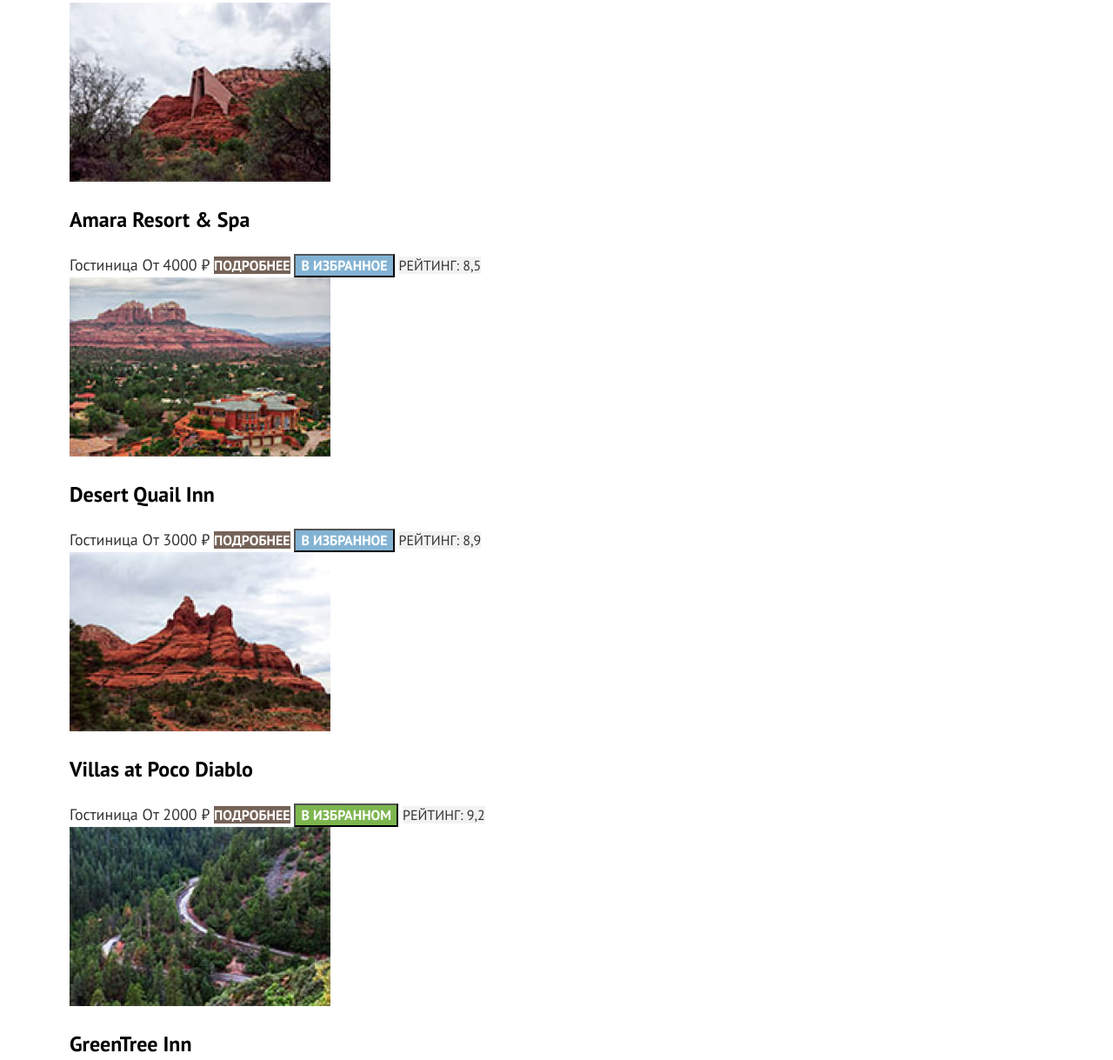
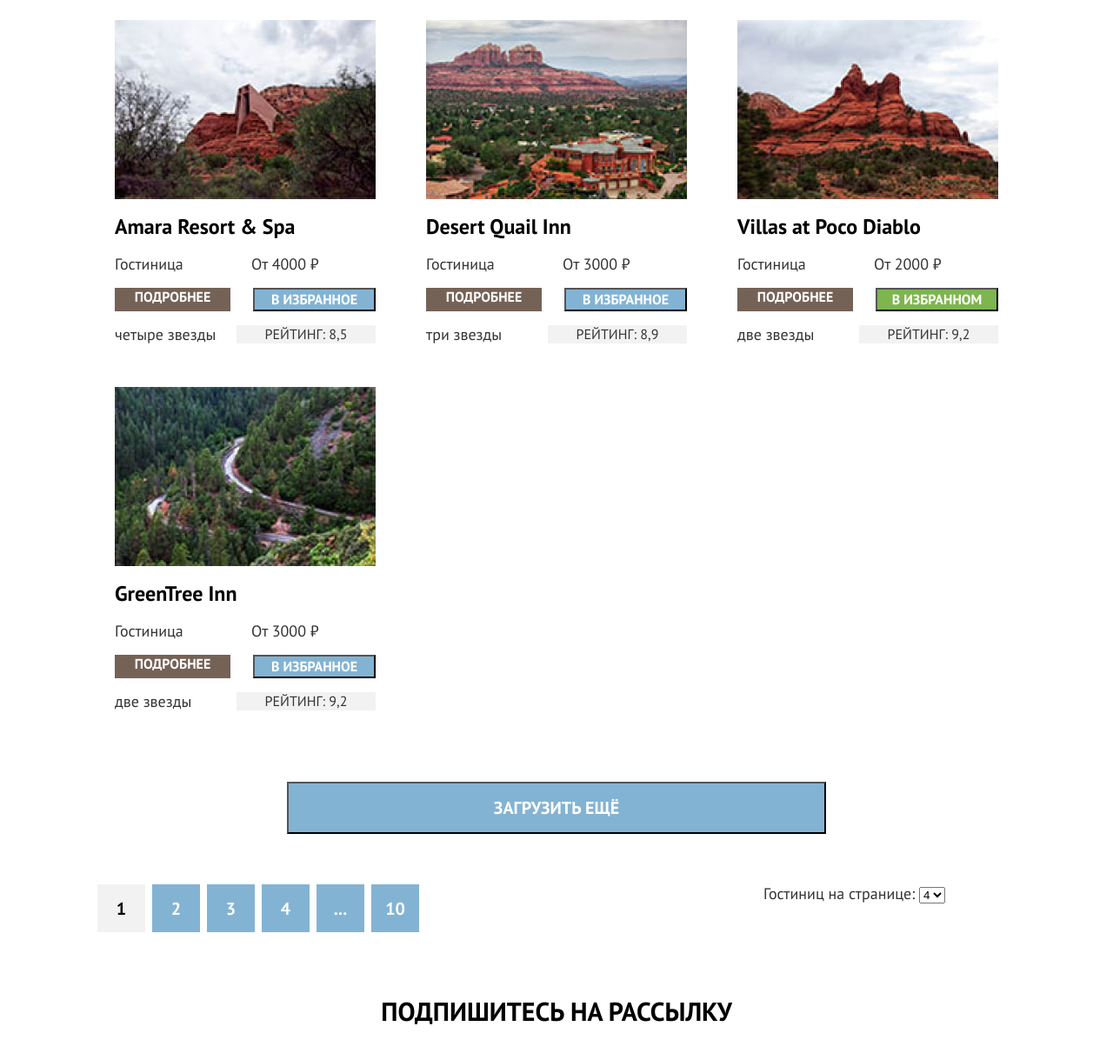
Before and after one commit to htmlacademy-htmlcss/2026737-sedona-33, a plain HTML site: page catalog.html in a window 1280 px wide. Shown: the part 531-1750 px from the top of the page at 87% size. Drawn offline with Linux system fonts and the light colour scheme.

Commit message:
Добавляет мелкие сетки для каталога и карточек отелей

```diff
--- a/catalog.html
+++ b/catalog.html
@@ -122,53 +122,64 @@
           <li class="hotel-card">
             <a class="hotel-card-link" href="#">
               <img src="images/hotel-1.jpg" width="300" height="206" alt="Гостиница Amara Resort & Spa">
-              <h3 class="hotel-card-title">Amara Resort & Spa</h3>
             </a>
+            <h3 class="hotel-card-title">Amara Resort & Spa</h3>
+            <div class="hotel-card-content">
             <span class="hotel-card-type">Гостиница</span>
             <span class="hotel-card-price">От 4000 ₽</span>
             <a class="button-brown button-more" href="#">подробнее</a>
-            <button class="button-blue" type="submit">В избранное</button>
-            <span class="visually-hidden stars-4">четыре звезды</span>
+            <button class="button-blue button-favorites" type="submit">В избранное</button>
+            <span class="stars stars-4">четыре звезды</span>
             <span class="rating">Рейтинг: 8,5</span>
+          </div>
           </li>
           <li class="hotel-card">
             <a class="hotel-card-link" href="#">
               <img src="images/hotel-2.jpg" width="300" height="206" alt="Гостиница Desert Quail Inn">
-              <h3 class="hotel-card-title">Desert Quail Inn</h3>
             </a>
+            <h3 class="hotel-card-title">Desert Quail Inn</h3>
+            <div class="hotel-card-content">
             <span class="hotel-card-type">Гостиница</span>
             <span class="hotel-card-price">От 3000 ₽</span>
             <a class="button-brown button-more" href="#">подробнее</a>
-            <button class="button-blue" type="submit">В избранное</button>
-            <span class="visually-hidden stars-3">три звезды</span>
+            <button class="button-blue button-favorites" type="submit">В избранное</button>
+            <span class="stars stars-3">три звезды</span>
             <span class="rating">Рейтинг: 8,9</span>
+          </div>
           </li>
           <li class="hotel-card">
             <a class="hotel-card-link" href="#">
               <img src="images/hotel-3.jpg" width="300" height="206" alt="Гостиница Villas at Poco Diablo">
-              <h3 class="hotel-card-title">Villas at Poco Diablo</h3>
+
             </a>
+            <h3 class="hotel-card-title">Villas at Poco Diablo</h3>
+            <div class="hotel-card-content">
             <span class="hotel-card-type">Гостиница</span>
             <span class="hotel-card-price">От 2000 ₽</span>
             <a class="button-brown button-more" href="#">подробнее</a>
-            <button class="button-green" type="submit">В избранном</button>
-            <span class="visually-hidden stars-2">две звезды</span>
+            <button class="button-green button-favorites" type="submit">В избранном</button>
+            <span class="stars stars-2">две звезды</span>
             <span class="rating">Рейтинг: 9,2</span>
+            </div>
           </li>
           <li class="hotel-card">
             <a class="hotel-card-link" href="#">
               <img src="images/hotel-4.jpg" width="300" height="206" alt="Гостиница GreenTree Inn">
-              <h3 class="hotel-card-title">GreenTree Inn</h3>
             </a>
+            <h3 class="hotel-card-title">GreenTree Inn</h3>
+            <div class="hotel-card-content">
             <span class="hotel-card-type">Гостиница</span>
             <span class="hotel-card-price">От 3000 ₽</span>
             <a class="button-brown button-more" href="#">подробнее</a>
-            <button class="button-blue" type="submit">В избранное</button>
-            <span class="visually-hidden stars-2">две звезды</span>
+            <button class="button-blue button-favorites" type="submit">В избранное</button>
+            <span class="stars stars-2">две звезды</span>
             <span class="rating">Рейтинг: 9,2</span>
+            </div>
           </li>
         </ul>
+        <div class="show-more">
         <button class="button-blue pagination-show-more" type="button">Загрузить ещё</button>
+        </div>
         <div class="pagination-container">
           <ul class="pagination">
             <li class="pagination-item">
--- a/styles/styles.css
+++ b/styles/styles.css
@@ -14,13 +14,7 @@
   font-display: swap;
  }
 
- /* *,
- *::before,
- *::after {
-   box-sizing: border-box;
- } */
-
- html {
+html {
    height: 100%;
  }
 
@@ -121,7 +115,7 @@ body {
   display: block;
   text-align: center;
   padding-top: 51px;
-  padding-bottom: 82px;
+  padding-bottom: 77px;
   margin-top: -5px;
 }
 
@@ -137,6 +131,7 @@ body {
   line-height: 36px;
   text-transform: uppercase;
   text-align: center;
+  margin: 0;
 }
 
 .causes-container {
@@ -150,6 +145,8 @@ body {
   font-size: 22px;
   line-height: 36px;
   text-align: center;
+  margin-top: 31px;
+  margin-bottom: 0;
 }
 
 .advantages-item-1 {
@@ -162,7 +159,7 @@ body {
   color: #ffffff;
   width: 400px;
   padding-top: 97px;
-  padding-bottom: 87px;
+
 }
 
 .advantages-list {
@@ -216,6 +213,11 @@ body {
 
 }
 
+.advantages-description {
+margin-top: 30px;
+
+}
+
 .advantages-title-black {
   color: #000000;
 }
@@ -238,7 +240,7 @@ body {
 
 .search-hotel {
   text-align: center;
-  padding-top: 91px;
+  padding-top: 93px;
   padding-bottom: 93px;
 
 }
@@ -383,6 +385,27 @@ body {
   width: 1056px;
   list-style-type: none;
   margin-bottom: 34px;
+  margin-left: auto;
+  margin-right: auto;
+  padding: 0;
+  display: grid;
+  grid-template-columns: repeat(3, 340px);
+  row-gap: 10px;
+  column-gap: 18px;
+}
+
+.hotel-card {
+  display: flex;
+  padding: 20px;
+  flex-wrap: wrap;
+
+}
+
+.hotel-card-content {
+  display: flex;
+  flex-wrap: wrap;
+  align-content: flex-end;
+  justify-content: space-between;
 }
 
 .hotel-card-title {
@@ -390,10 +413,14 @@ body {
   font-weight: 700;
   font-size: 24px;
   line-height: 31px;
+  margin-bottom: 16px;
+  margin-top: 0;
+  flex-basis: 100%;
 }
 
 .hotel-card-link {
   text-decoration: none;
+  margin-bottom: 12px;
 }
 
 .hotel-card-type {
@@ -401,6 +428,8 @@ body {
   font-weight: 400;
   font-size: 18px;
   line-height: 23px;
+  width: 133px;
+  margin-bottom: 16px;
 }
 
 .hotel-card-price {
@@ -408,6 +437,11 @@ body {
   font-weight: 400;
   font-size: 18px;
   line-height: 23px;
+  width: 143px;
+}
+
+.stars {
+  width: 120px;
 }
 
 .rating {
@@ -418,6 +452,7 @@ body {
   text-align: center;
   text-transform: uppercase;
   background-color: #F2F2F2;
+  width: 160px;
 }
 
 .subscribe-inner {
@@ -520,6 +555,16 @@ body {
   color: #FFFFFF;
 }
 
+.button-more {
+  width: 133px;
+  margin-bottom: 16px;
+}
+
+.button-favorites {
+  width: 141px;
+  margin-bottom: 16px;
+}
+
 .breadcrumbs {
   list-style-type: none;
   margin-bottom: 45px;
@@ -537,17 +582,20 @@ body {
   margin-right: 26px;
 }
 
+.show-more {
+  padding-top: 28px;
+  padding-bottom: 28px;
+  margin-bottom: 30px;
+}
+
 .pagination-show-more {
   font-size: 20px;
   line-height: 26px;
   display: block;
-  margin-top: 34px;
-  margin-bottom: 30px;
   margin-left: auto;
   margin-right: auto;
   width: 620px;
   height: 60px;
-
 }
 
 .pagination-container {
```
